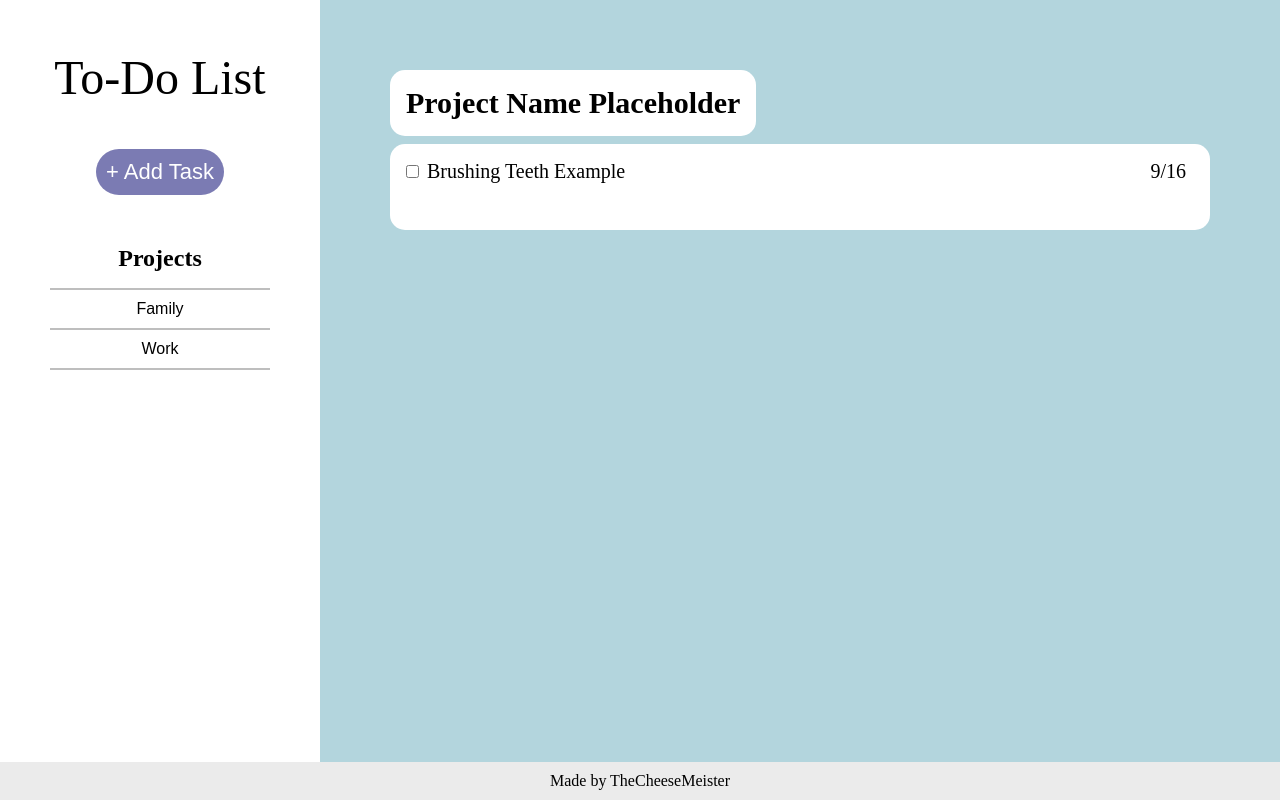
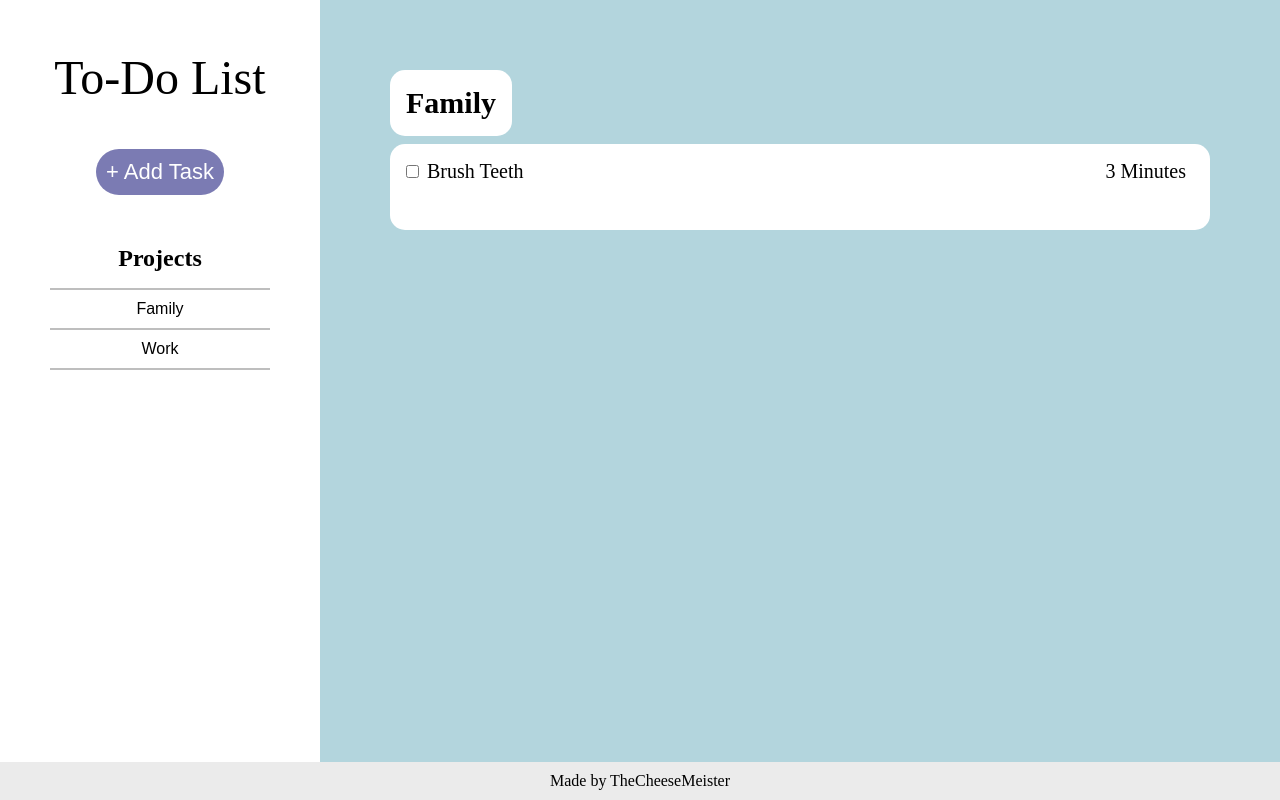
Before and after one commit to TheCheeseMeister/Todo-List, a website built with webpack: page src/index.html in a window 1280 px wide. Built offline with nearby package versions, Linux system fonts and the light colour scheme.

Commit message:
Added functions for displaying the current project (or whatever project you choose) that you are viewing. In turn, I added a function for building the task html.

```diff
--- a/src/index.html
+++ b/src/index.html
@@ -19,7 +19,7 @@
             </div>
         </div>
 
-        <main class="index">
+        <main class="index" id="main-content">
             <h1>Project Name Placeholder</h1>
 
             <div class="task" id="task">
--- a/src/index.js
+++ b/src/index.js
@@ -56,9 +56,67 @@ addTaskToProject(projects[0], "Brush Teeth", "Really get in there", "3 Minutes",
 addNewProject("Work");
 addTaskToProject(projects[1], "Finish ToDo List", "It's important", "yeah", "mhm");
 
-const testingTask = document.getElementById('task');
-const testingTaskDesc = document.getElementById('task-desc');
+// Display project using tasks built into elements
 
-testingTask.addEventListener("click", () => {
-    testingTaskDesc.classList.toggle("selected");
-});
+const mainContent = document.getElementById("main-content");
+
+function buildTask(project) {
+    // Container
+    const taskContainer = document.createElement("div");
+    taskContainer.classList.add("task");
+    taskContainer.setAttribute("id", "task");
+
+    // Main Task
+    const taskMain = document.createElement("div");
+    taskMain.classList.add("task-main");
+
+    // Checkbox for finished task
+    const finished = document.createElement("input");
+    finished.type = "checkbox";
+    finished.name = "finished";
+    finished.id = "finished";
+
+    taskMain.appendChild(finished);
+
+    const taskTitle = document.createElement("p");
+    taskTitle.textContent = projects[0].tasks[0].getName();
+
+    taskMain.appendChild(taskTitle);
+
+    const taskDueDate = document.createElement("p");
+    taskDueDate.classList.add("date");
+    taskDueDate.textContent = projects[0].tasks[0].getDueDate();
+
+    taskMain.appendChild(taskDueDate);
+
+    taskContainer.appendChild(taskMain);
+
+    // Task description is separate from task main
+
+    const taskDesc = document.createElement("p");
+    taskDesc.classList.add("task-desc");
+    taskDesc.id = "task-desc";
+    taskDesc.textContent = projects[0].tasks[0].getDesc();
+
+    taskContainer.addEventListener("click", () => {
+        taskDesc.classList.toggle("selected");
+    });
+
+    taskContainer.appendChild(taskDesc);
+
+    return taskContainer;
+}
+
+function displayProject(project) {
+    mainContent.innerHTML = '';
+
+    const heading = document.createElement("h1");
+    heading.textContent = project.title;
+
+    // add task description
+
+    mainContent.appendChild(heading);
+    mainContent.appendChild(buildTask(project));
+}
+
+displayProject(projects[0]);
```
